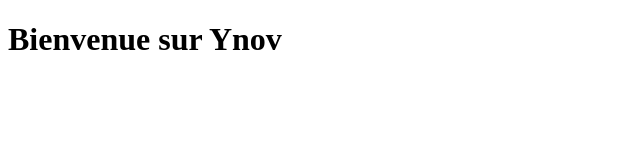
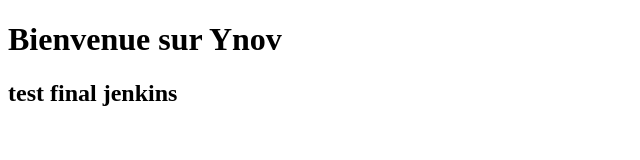
Before and after one commit to YuJu16/ynov-html-deployment, a plain HTML site: page index.html in a window 1280 px wide. Shown: the whole page, without its empty margins (0-640 px from the left). Drawn offline with Linux system fonts and the light colour scheme.

Commit message:
Update index.html

```diff
--- a/index.html
+++ b/index.html
@@ -5,5 +5,6 @@
 </head>
 <body>
     <h1>Bienvenue sur Ynov</h1>
+    <h2>test final jenkins</h2>
 </body>
 </html>
```
